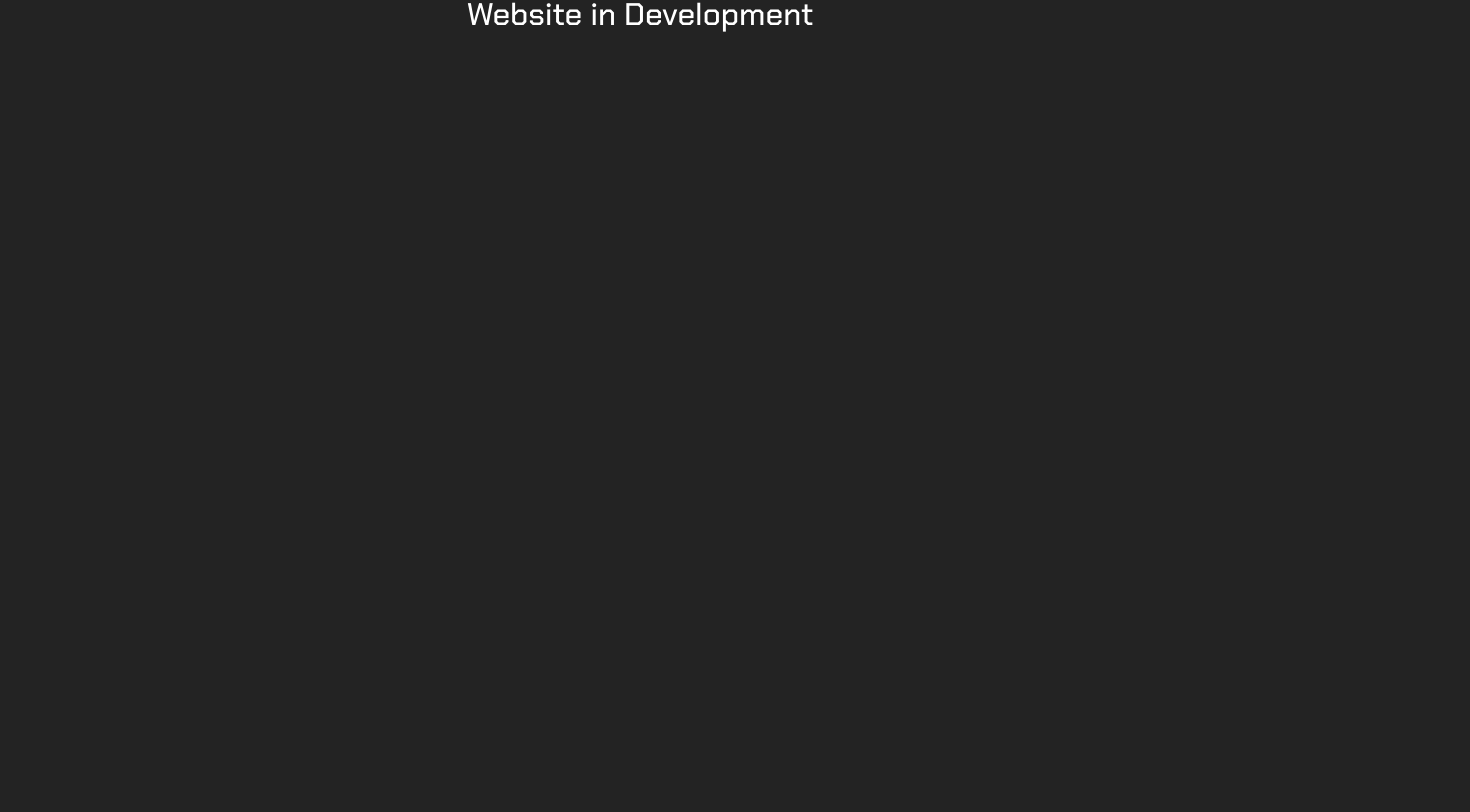
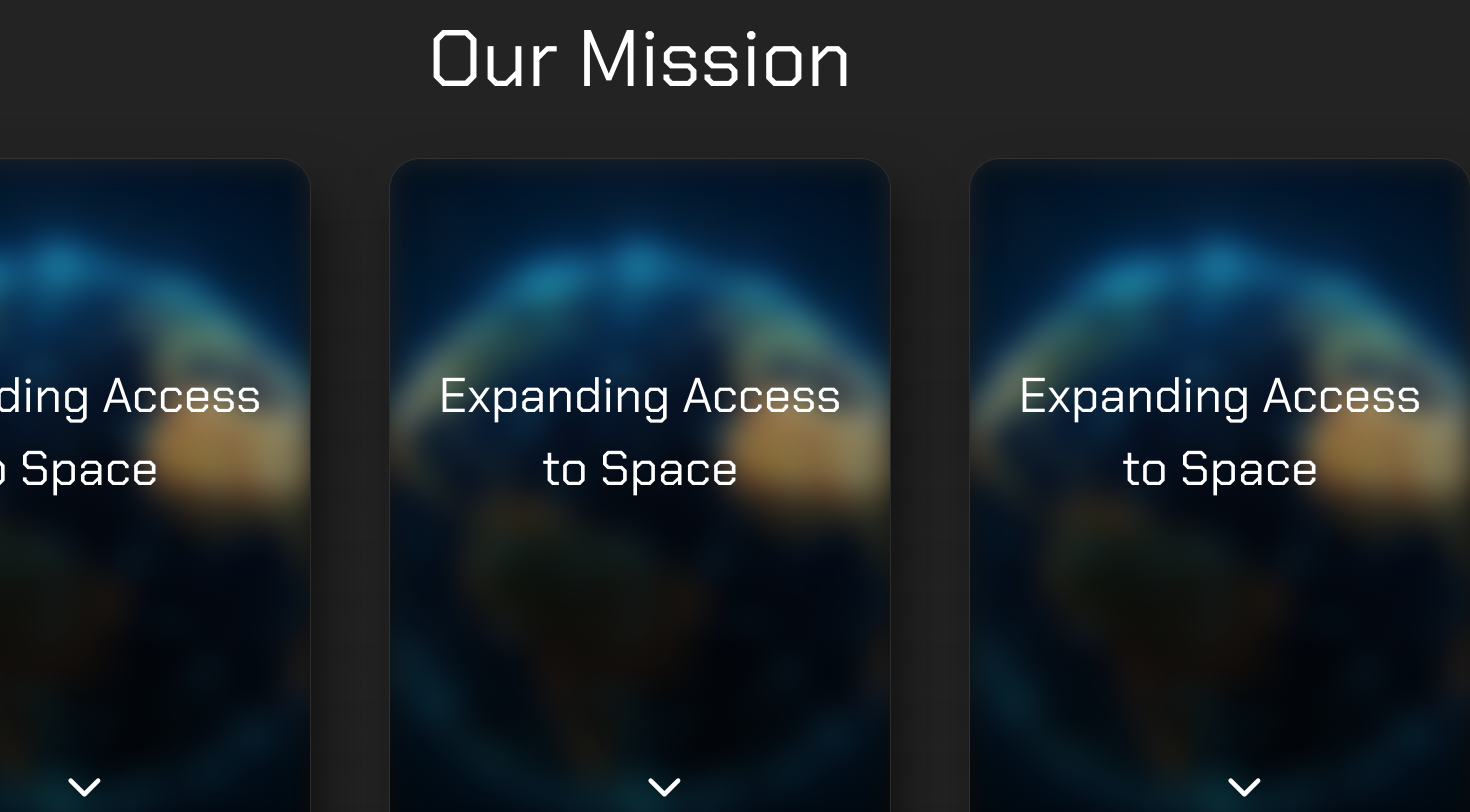
Before and after one commit to aryamanrtunjay/Pioneer-Orbitals-Website, a Next.js app in the folder pioneer-orbitals/: page / in a window 1280 px wide. Shown: the part 925-1737 px from the top of the page, 1470 px wide, since content can reach past the window. Before the commit the page ends 1055 px from the top, so only its background shows below. Built offline with nearby package versions, Linux system fonts and the light colour scheme.

Commit message:
Started info cards

```diff
--- a/pioneer-orbitals/src/components/Header/Header.jsx
+++ b/pioneer-orbitals/src/components/Header/Header.jsx
@@ -5,7 +5,7 @@ import Logo from './Logo'
 import NavLinks from './NavLinks'
 import Container from './Container'
 import Button from '@/components/Button'
-import { Popover } from "@headlessui/react"
+import { Popover, PopoverButton, PopoverPanel, PopoverBackdrop } from "@headlessui/react"
 import { TbMenu2 } from "react-icons/tb"
 import { IoIosArrowUp } from "react-icons/io"
 import { AnimatePresence, motion } from 'framer-motion'
@@ -14,12 +14,12 @@ import Link from "next/link"
 
 const MovileNavLinks = ({children, ...props}) => {
   return (
-    <Popover.Button as={Link}
+    <PopoverButton as={Link}
       className="block text-base leading-7 tracking-tight text-white"
       {...props}
     >
       {children}
-    </Popover.Button>
+    </PopoverButton>
   )
 }
 
@@ -42,7 +42,7 @@ export default function Header() {
             <Popover className="lg:hidden">
               {({ open }) => (
                 <>
-                  <Popover.Button className="relative z-10 -m-2 inline-flex
+                  <PopoverButton className="relative z-10 -m-2 inline-flex
                     items-center rounded-lg stroke-gray-900 p-2
                     hover:bg-gray-600/50 hover:stroke-gray-600
                     active:stroke-gray-900 [&:not(:focus-visible)]:focus-outline-none outline-none">
@@ -50,11 +50,11 @@ export default function Header() {
                       ? (<IoIosArrowUp className="text-2xl" />)
                       : (<TbMenu2 className="text-2xl" />)
                     }
-                  </Popover.Button>
+                  </PopoverButton>
                   <AnimatePresence initial={false}>
                     {open && (
                       <>
-                        <Popover.Overlay
+                        <PopoverBackdrop
                           static
                           as={motion.div}
                           initial={{ opacity: 0 }}
@@ -62,7 +62,7 @@ export default function Header() {
                           exit={{ opacity: 0 }}
                           className="fixed inset-0 z-0 bg-[#14141480] backdrop::blur"
                         />
-                        <Popover.Panel
+                        <PopoverPanel
                               static
                               as={motion.div}
                               initial={{ opacity: 0, y: -32 }}
@@ -106,7 +106,7 @@ export default function Header() {
                                 <Button href="#" variant="outline">Book your Flight</Button>
                                 <Button href="#"> Join the Mission </Button>
                               </div>
-                            </Popover.Panel>
+                            </PopoverPanel>
                           </>
                         )}
                       </AnimatePresence>
--- a/pioneer-orbitals/src/components/Home_Page/InfoCard.jsx
+++ b/pioneer-orbitals/src/components/Home_Page/InfoCard.jsx
@@ -1,7 +1,43 @@
+"use client"
+
 import React from 'react'
+import Image from 'next/image'
+import { Popover, PopoverButton, PopoverPanel } from "@headlessui/react"
+import { IoIosArrowDown } from "react-icons/io"
+import { AnimatePresence, motion } from 'framer-motion'
 
-export default function InfoCard() {
+export default function InfoCard({ src, alt, title }) {
   return (
-    <div className="relative">Info Card</div>
+    <Popover className="group">
+      {({ open }) => (
+        <PopoverButton className="outline-none">
+          <div className="relative rounded-[30px] overflow-hidden outline outline-[1px]
+            outline-[#484848]/[0.45] shadow-[rgba(0,0,0,0.5)_15px_30px_50px_0px]
+            w-[500px] h-[693px]"
+          >
+            <div className="absolute w-full h-full bg-[linear-gradient(0deg,rgba(0,0,0,0.75)_0%,rgba(0,0,0,0.51)_51%,rgba(0,0,0,0.00)_100%)] z-10"></div>
+            <h1 className="relative z-10 text-5xl text-center mx-[22px] mt-[200px]"> {title} </h1>
+
+            <AnimatePresence>
+                <motion.div
+                  initial={{ rotate: 0 }}
+                  animate={{ rotate: open ? 180 : 0 }}
+                  exit={{ rotate: 0 }}
+                  transition={{ duration: 0.3 }}
+                  className="absolute z-10 text-5xl bottom-10 mx-[50%]"
+                >
+                  <IoIosArrowDown />
+                </motion.div>
+            </AnimatePresence>
+            <Image
+              src={src}
+              alt={alt}
+              fill
+              className="blur-lg object-cover w-full h-full z-0"
+            />
+          </div>
+        </PopoverButton>
+      )}
+    </Popover>
   )
 }
--- a/pioneer-orbitals/src/components/Home_Page/Mission.jsx
+++ b/pioneer-orbitals/src/components/Home_Page/Mission.jsx
@@ -1,11 +1,16 @@
 import React from 'react'
 import InfoCard from './InfoCard'
+import Card1Image from '@/images/MissionCard1.png'
 
 export default function Mission() {
   return (
-    <div>
-        <h1 className="text-3xl font-medium text-center leading-none">Website in Development</h1>
-        <div className="h-[100px]"/>
+    <div className="flex flex-col justify-center items-center">
+      <h1 className="text-[80px] mb-10">Our Mission</h1>
+      <div className="flex flex-row justify-center items-center gap-20 mx-12 mb-20">
+        <InfoCard src={Card1Image} alt="Image of Earth" title="Expanding Access to Space"/>
+        <InfoCard src={Card1Image} alt="Image of Earth" title="Expanding Access to Space"/>
+        <InfoCard src={Card1Image} alt="Image of Earth" title="Expanding Access to Space"/>
+      </div>
     </div>
   )
 }
```
Also changed, not shown: pioneer-orbitals/src/images/MissionCard1.png (added).
